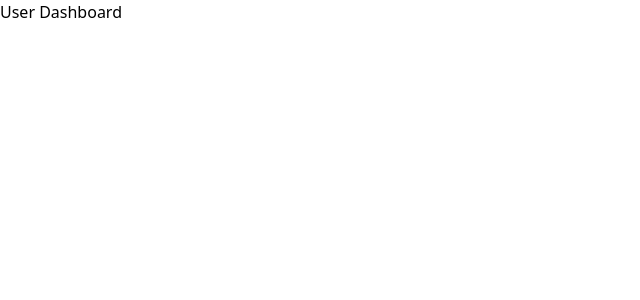
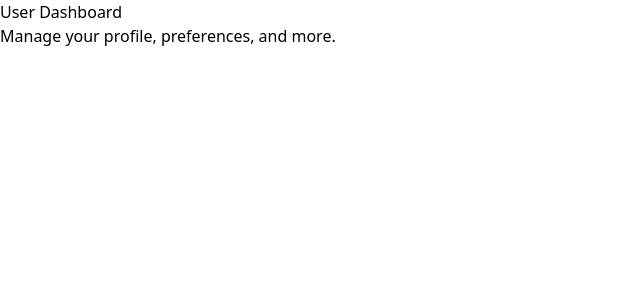
Before and after one commit to BenedictJoachim/mwenyeji-link, a React (Vite) app: page /dashboard in a window 1280 px wide. Shown: the top 300 px of the page, without its empty margins (0-640 px from the left). Built offline with nearby package versions, Linux system fonts and the light colour scheme.

Commit message:
Building basic user dashboard page

```diff
--- a/src/pages/UserDashboard.jsx
+++ b/src/pages/UserDashboard.jsx
@@ -1,8 +1,9 @@
 const UserDashboard = () => {
   return (
-    <div>
-      <h1>User Dashboard</h1>
-      {/* Implement user dashboard here */}
+    <div className="container mx-auto p-4">
+      <h1 className="text-3xl font-bold mb-4">User Dashboard</h1>
+      <p>Manage your profile, preferences, and more.</p>
+      {/* Implement user dashboard functionality here */}
     </div>
   );
 };
```
